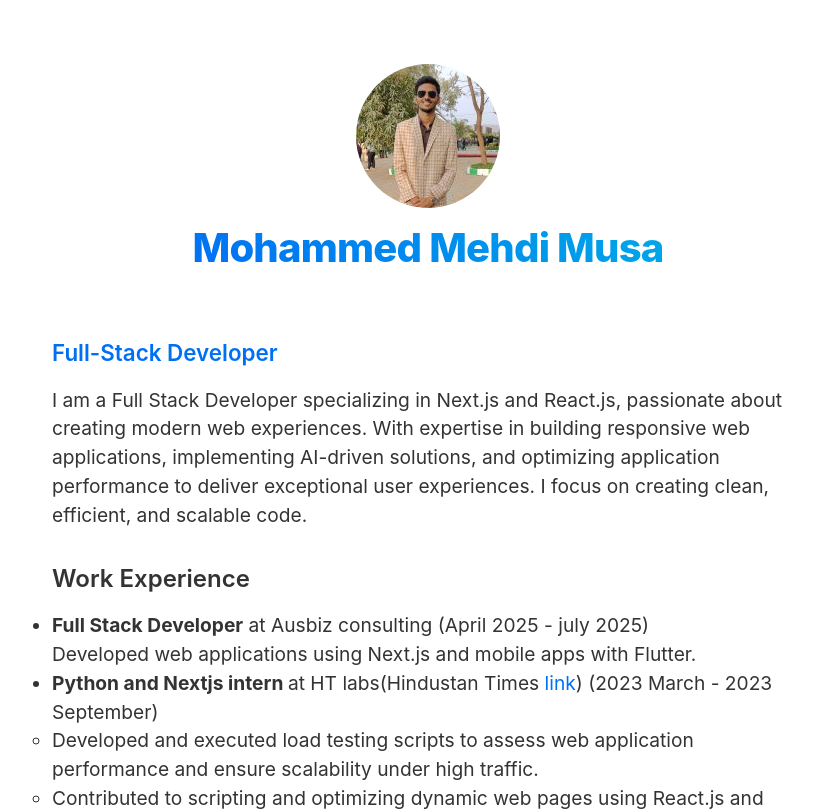
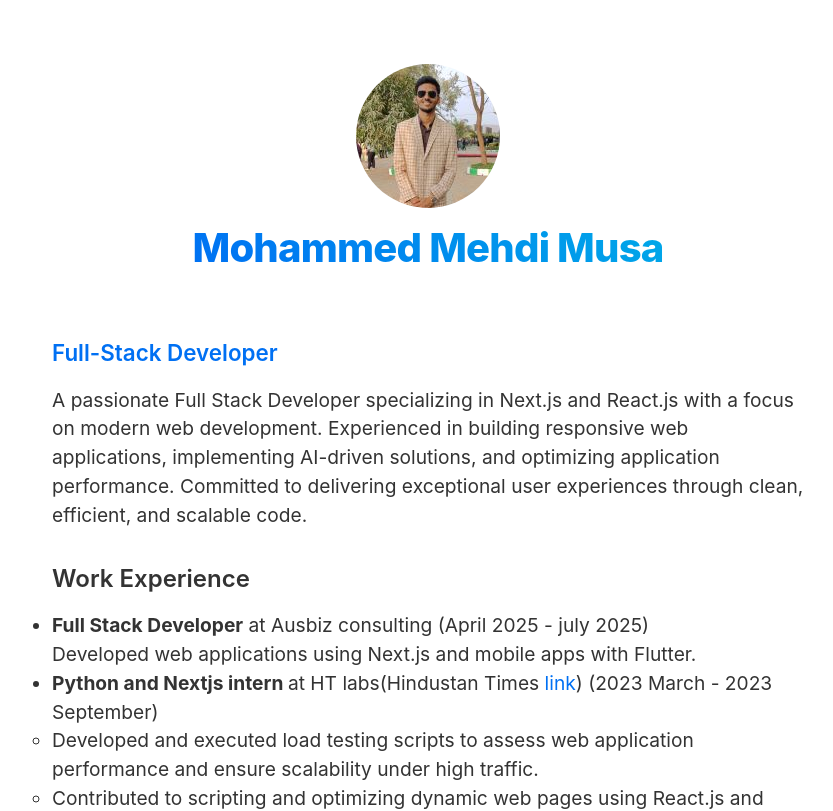
Before and after one commit to Mehdimusa/Mehdi_blog, a Next.js app: page / in a window 1280 px wide. Shown: the top 811 px of the page, without its empty margins (212-1045 px from the left). Built offline with nearby package versions, Linux system fonts and the light colour scheme.

Commit message:
Update introduction for new deployment

```diff
--- a/pages/index.js
+++ b/pages/index.js
@@ -22,9 +22,9 @@ export default function Home({ allPostsData }) {
       <section className={utilStyles.headingMd}>
         <p className={utilStyles.introduction}>Full-Stack Developer</p>
         <p>
-          I am a Full Stack Developer specializing in Next.js and React.js, passionate about creating modern web experiences.
-          With expertise in building responsive web applications, implementing AI-driven solutions, and optimizing application
-          performance to deliver exceptional user experiences. I focus on creating clean, efficient, and scalable code.
+          A passionate Full Stack Developer specializing in Next.js and React.js with a focus on modern web development.
+          Experienced in building responsive web applications, implementing AI-driven solutions, and optimizing application
+          performance. Committed to delivering exceptional user experiences through clean, efficient, and scalable code.
         </p>
 
 
```
